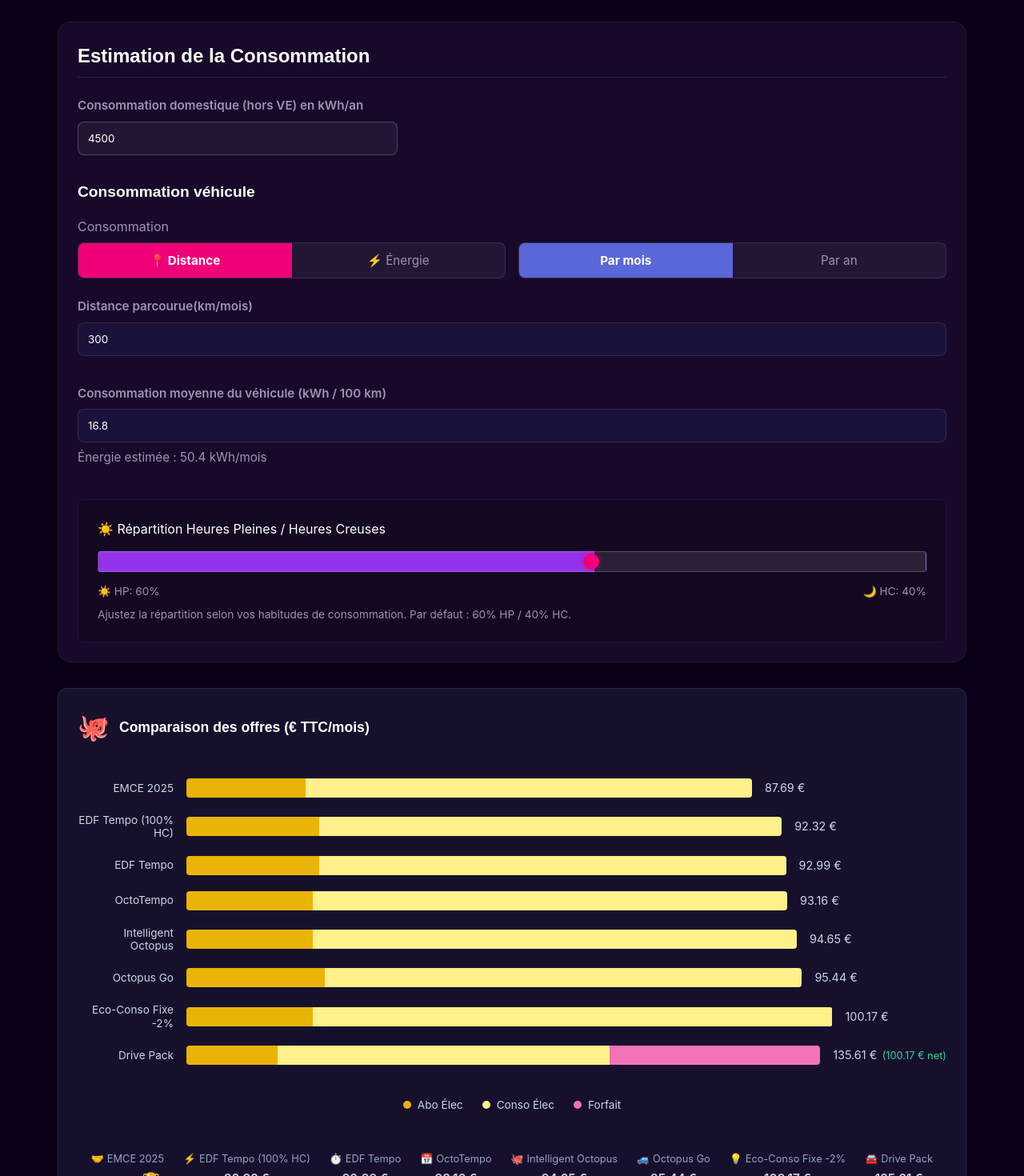
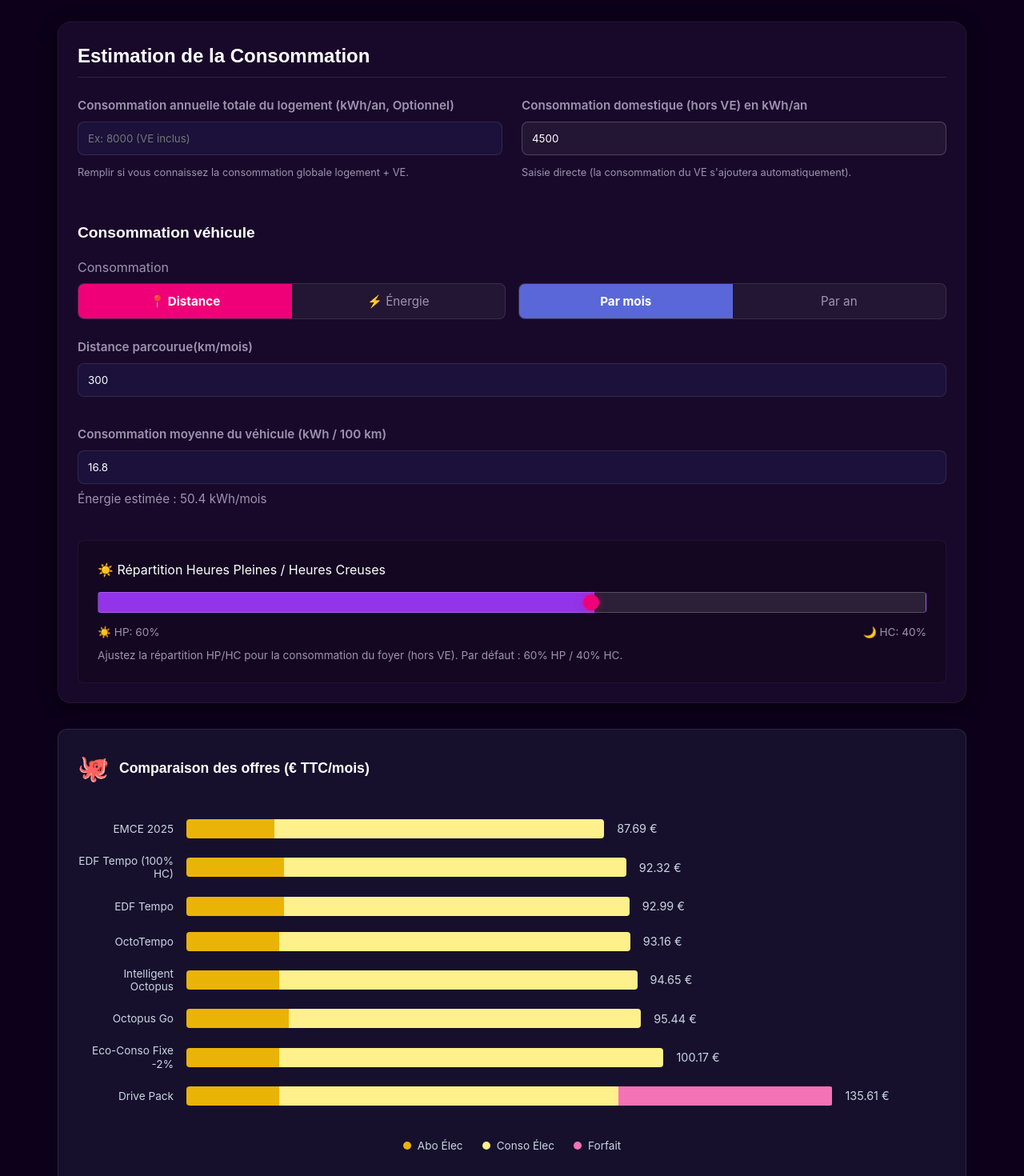
Before and after one commit to almoha73/comparateur-VE, a React (Vite) app: page / in a window 1280 px wide. Shown: the part 340-1810 px from the top of the page at 80% size. Built offline with nearby package versions, Linux system fonts and the light colour scheme.

Commit message:
feat: ajout de la déduction de conso globale et correction de la régulation Drive Pack

```diff
--- a/src/App.jsx
+++ b/src/App.jsx
@@ -13,6 +13,7 @@
   const [subscriptionDate, setSubscriptionDate] = useState('post-feb-2026');
 
   const [homeConsumption, setHomeConsumption] = useState(4500);
+  const [totalConsumptionInput, setTotalConsumptionInput] = useState('');
 
   const [evInputMode, setEvInputMode] = useState('distance'); // 'distance' or 'energy'
   const [evPeriod, setEvPeriod] = useState('month'); // 'month' or 'year'
@@ -29,7 +30,13 @@
     yearlyEvConsumption = evPeriod === 'month' ? evInputValue * 12 : evInputValue;
   }
 
-  const totalConsumption = homeConsumption + yearlyEvConsumption;
+  const hasTotalInput = totalConsumptionInput !== '' && Number(totalConsumptionInput) > 0;
+  const finalHomeConsumption = hasTotalInput
+    ? Math.max(0, Number(totalConsumptionInput) - yearlyEvConsumption)
+    : homeConsumption;
+  const finalTotalConsumption = hasTotalInput
+    ? Number(totalConsumptionInput)
+    : homeConsumption + yearlyEvConsumption;
 
   // Exact offer data based on Octopus Energy
   const offers = useMemo(() => {
@@ -152,12 +159,12 @@
       const annualSub = offer.subscription * 12;
       const monthlySub = offer.subscription;
 
-      const homeHC = homeConsumption * ((100 - homeHpRatio) / 100);
-      const homeHP = homeConsumption * (homeHpRatio / 100);
+      const homeHC = finalHomeConsumption * ((100 - homeHpRatio) / 100);
+      const homeHP = finalHomeConsumption * (homeHpRatio / 100);
       const evHC = offer.isTempo100HC ? yearlyEvConsumption : yearlyEvConsumption * 0.8;
       const evHP = offer.isTempo100HC ? 0 : yearlyEvConsumption * 0.2;
 
-      const monthlyHomeKwh = homeConsumption / 12;
+      const monthlyHomeKwh = finalHomeConsumption / 12;
       const monthlyEvKwh = yearlyEvConsumption / 12;
 
       let homeCost = 0;
@@ -231,11 +238,11 @@
         if (offer.flatRate > 0) {
           const annualFlatRate = offer.flatRate * 12;
           if (evCostRaw < annualFlatRate) {
-            refundMonthly = (annualFlatRate - evCostRaw) / 12;
+            refundMonthly = 0; // Pas de remboursement, c'est perdu !
             evCostFinal = annualFlatRate;
           } else {
-            overageMonthly = 0; // Aucun dépassement facturé !
-            evCostFinal = annualFlatRate; // On plafonne au prix du forfait
+            refundMonthly = (evCostRaw - annualFlatRate) / 12; // Trop-payé remboursé à la régul
+            evCostFinal = evCostRaw; // Facturé au réel au fil de l'année
           }
         }
         if (offer.bonusType === 'intelligent') {
@@ -258,7 +265,7 @@
         cost = annualSub + homeCost + evCostFinal;
       } else {
         // Base option
-        homeCost = homeConsumption * offer.rates.base;
+        homeCost = finalHomeConsumption * offer.rates.base;
         evCostRaw = yearlyEvConsumption * offer.rates.base;
         evCostFinal = evCostRaw;
 
@@ -270,11 +277,11 @@
         if (offer.flatRate > 0) {
           const annualFlatRate = offer.flatRate * 12;
           if (evCostRaw < annualFlatRate) {
-            refundMonthly = (annualFlatRate - evCostRaw) / 12;
+            refundMonthly = 0; // Pas de remboursement, c'est perdu !
             evCostFinal = annualFlatRate;
           } else {
-            overageMonthly = 0; // Aucun dépassement facturé !
-            evCostFinal = annualFlatRate; // Plafonné au forfait
+            refundMonthly = (evCostRaw - annualFlatRate) / 12; // Trop-payé remboursé à la régul
+            evCostFinal = evCostRaw; // Facturé au réel au fil de l'année
           }
         }
         if (offer.bonusType === 'intelligent') {
@@ -320,7 +327,7 @@
         }
       };
     }).sort((a, b) => a.totalCost - b.totalCost);
-  }, [power, offerType, homeConsumption, yearlyEvConsumption, totalConsumption, subscriptionDate, homeHpRatio]);
+  }, [power, offerType, finalHomeConsumption, yearlyEvConsumption, finalTotalConsumption, subscriptionDate, homeHpRatio]);
 
   // Find best offer
   const bestOffer = offers[0];
@@ -332,7 +339,10 @@
         offerType={offerType} setOfferType={setOfferType}
       />
       <ConsumptionInputs
-        homeConsumption={homeConsumption} setHomeConsumption={setHomeConsumption}
+        homeConsumption={finalHomeConsumption} setHomeConsumption={setHomeConsumption}
+        totalConsumptionInput={totalConsumptionInput} setTotalConsumptionInput={setTotalConsumptionInput}
+        hasTotalInput={hasTotalInput}
+        yearlyEvConsumption={yearlyEvConsumption}
         evInputMode={evInputMode} setEvInputMode={setEvInputMode}
         evPeriod={evPeriod} setEvPeriod={setEvPeriod}
         evInputValue={evInputValue} setEvInputValue={setEvInputValue}
@@ -350,7 +360,7 @@
 
       <CalculationDetails
         power={power}
-        homeConsumption={homeConsumption}
+        homeConsumption={finalHomeConsumption}
         homeHpRatio={homeHpRatio}
         yearlyEvConsumption={yearlyEvConsumption}
         offers={offers}
--- a/src/components/ConsumptionInputs.jsx
+++ b/src/components/ConsumptionInputs.jsx
@@ -2,6 +2,8 @@
 
 function ConsumptionInputs({
   homeConsumption, setHomeConsumption,
+  totalConsumptionInput, setTotalConsumptionInput,
+  hasTotalInput, yearlyEvConsumption,
   evInputMode, setEvInputMode,
   evPeriod, setEvPeriod,
   evInputValue, setEvInputValue,
@@ -27,16 +29,51 @@
     <div className="card">
       <h2 className="section-title">Estimation de la Consommation</h2>
 
-      <div className="form-group" style={{ marginBottom: '2rem' }}>
-        <label>Consommation domestique (hors VE) en kWh/an</label>
+      <div className="grid-2" style={{ marginBottom: '2rem' }}>
+        <div className="form-group">
+          <label>Consommation annuelle totale du logement (kWh/an, Optionnel)</label>
           <input
             type="number"
-          value={homeConsumption}
-          onChange={(e) => setHomeConsumption(Number(e.target.value))}
+            placeholder="Ex: 8000 (VE inclus)"
+            value={totalConsumptionInput}
+            onChange={(e) => setTotalConsumptionInput(e.target.value === '' ? '' : Number(e.target.value))}
             min="0"
             step="100"
-          style={{ maxWidth: '400px' }}
+            style={{ backgroundColor: 'rgba(30, 27, 75, 0.5)', borderColor: 'rgba(255, 255, 255, 0.1)' }}
           />
+          <small style={{ color: 'var(--color-text-muted)', display: 'block', marginTop: '0.25rem', fontSize: '0.8rem' }}>
+            Remplir si vous connaissez la consommation globale logement + VE.
+          </small>
+        </div>
+
+        <div className="form-group">
+          <label>
+            Consommation domestique {hasTotalInput ? '(calculée hors VE)' : '(hors VE)'} en kWh/an
+          </label>
+          <input
+            type="number"
+            value={Math.round(homeConsumption)}
+            onChange={(e) => setHomeConsumption(Number(e.target.value))}
+            disabled={hasTotalInput}
+            min="0"
+            step="100"
+            style={{
+              opacity: hasTotalInput ? 0.7 : 1,
+              cursor: hasTotalInput ? 'not-allowed' : 'text',
+              backgroundColor: hasTotalInput ? 'rgba(255, 255, 255, 0.05)' : '',
+              borderColor: hasTotalInput ? 'rgba(255, 255, 255, 0.05)' : ''
+            }}
+          />
+          {hasTotalInput ? (
+            <small style={{ color: '#34d399', display: 'block', marginTop: '0.25rem', fontSize: '0.8rem' }}>
+              ✓ Déduite automatiquement : {Math.round(totalConsumptionInput)} - {Math.round(yearlyEvConsumption)} (VE)
+            </small>
+          ) : (
+            <small style={{ color: 'var(--color-text-muted)', display: 'block', marginTop: '0.25rem', fontSize: '0.8rem' }}>
+              Saisie directe (la consommation du VE s'ajoutera automatiquement).
+            </small>
+          )}
+        </div>
       </div>
 
       <h3 style={{ color: 'white', marginBottom: '1rem', fontSize: '1.2rem' }}>Consommation véhicule</h3>
@@ -131,7 +168,7 @@
             </div>
           </div>
            <p style={{ color: 'var(--color-text-muted)', fontSize: '0.85rem', marginTop: '0.5rem' }}>
-            Ajustez la répartition selon vos habitudes de consommation. Par défaut : 60% HP / 40% HC.
+            Ajustez la répartition HP/HC pour la consommation du foyer (hors VE). Par défaut : 60% HP / 40% HC.
           </p>
         </div>
       </div>
```
Also changed, not shown: src/components/OfferComparison.jsx (+25 -15 lines). Lines whose indentation alone changed are shown as unchanged.
